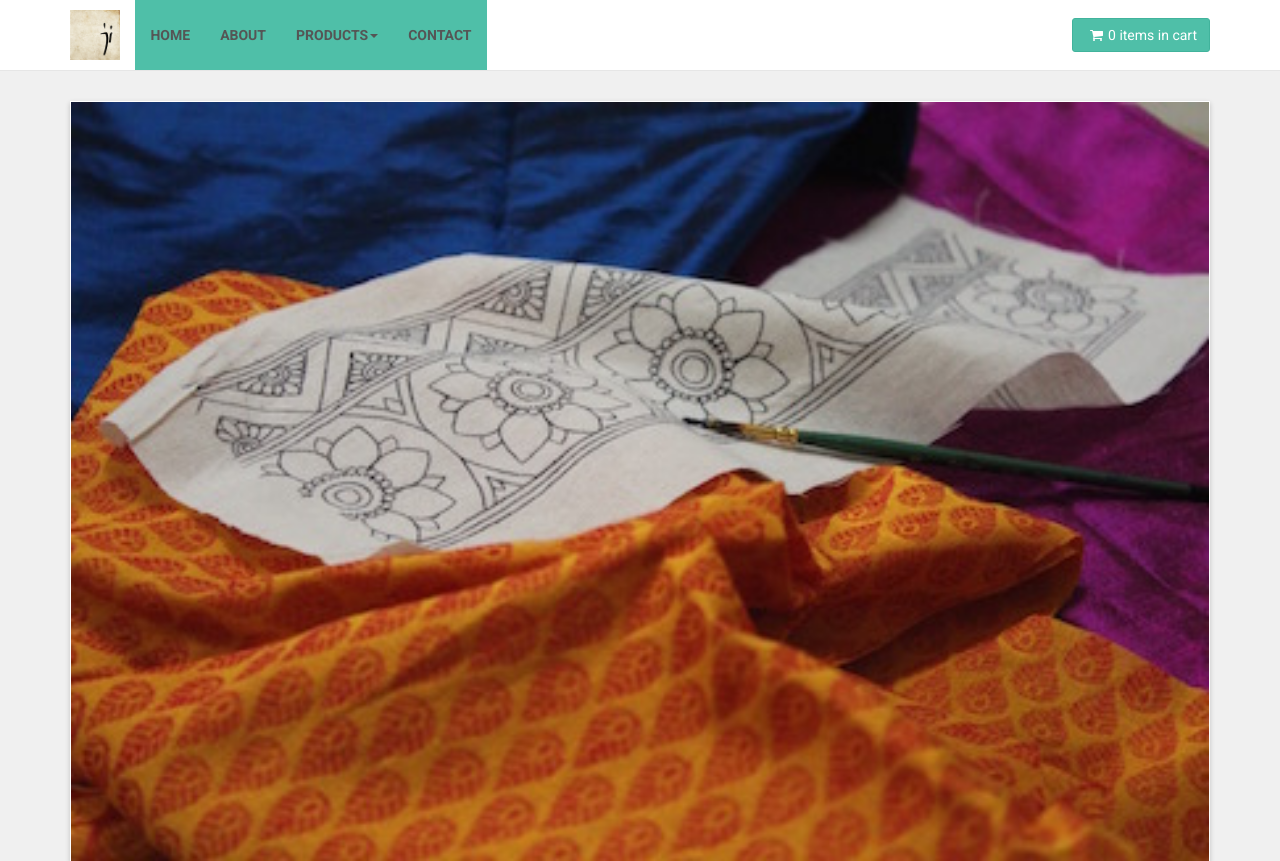
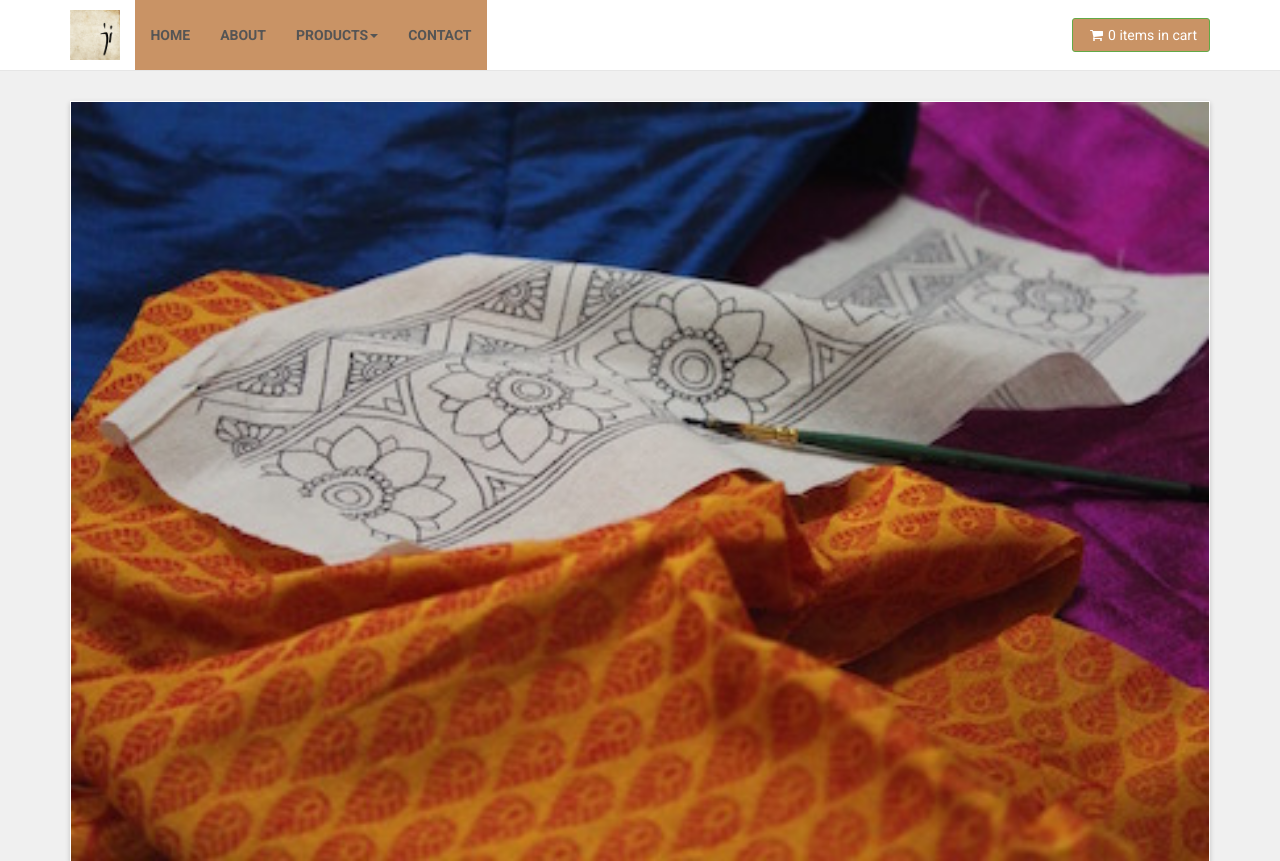
Before and after one commit to hebda/JiCurations, a Flask app: page / in a window 1280 px wide. Shown: the top 861 px of the page. Run offline with Flask 2, Linux system fonts and the light colour scheme; some libraries are stand-ins or nearby versions.

Commit message:
style update

```diff
--- a/app/templates/coming_soon.html
+++ b/app/templates/coming_soon.html
@@ -27,7 +27,7 @@
     <link href="static/css/owl.theme.css" rel="stylesheet">
 
     <!-- theme stylesheet -->
-    <link href="static/css/style.default.css" rel="stylesheet" id="theme-stylesheet">
+    <link href="static/css/style.brown.css" rel="stylesheet" id="theme-stylesheet">
 
     <!-- your stylesheet with modifications -->
     <link href="static/css/custom.css" rel="stylesheet">
--- a/app/templates/index.html
+++ b/app/templates/index.html
@@ -27,7 +27,7 @@
     <link href="static/css/owl.theme.css" rel="stylesheet">
 
     <!-- theme stylesheet -->
-    <link href="static/css/style.default.css" rel="stylesheet" id="theme-stylesheet">
+    <link href="static/css/style.brown.css" rel="stylesheet" id="theme-stylesheet">
 
     <!-- your stylesheet with modifications -->
     <link href="static/css/custom.css" rel="stylesheet">
```
